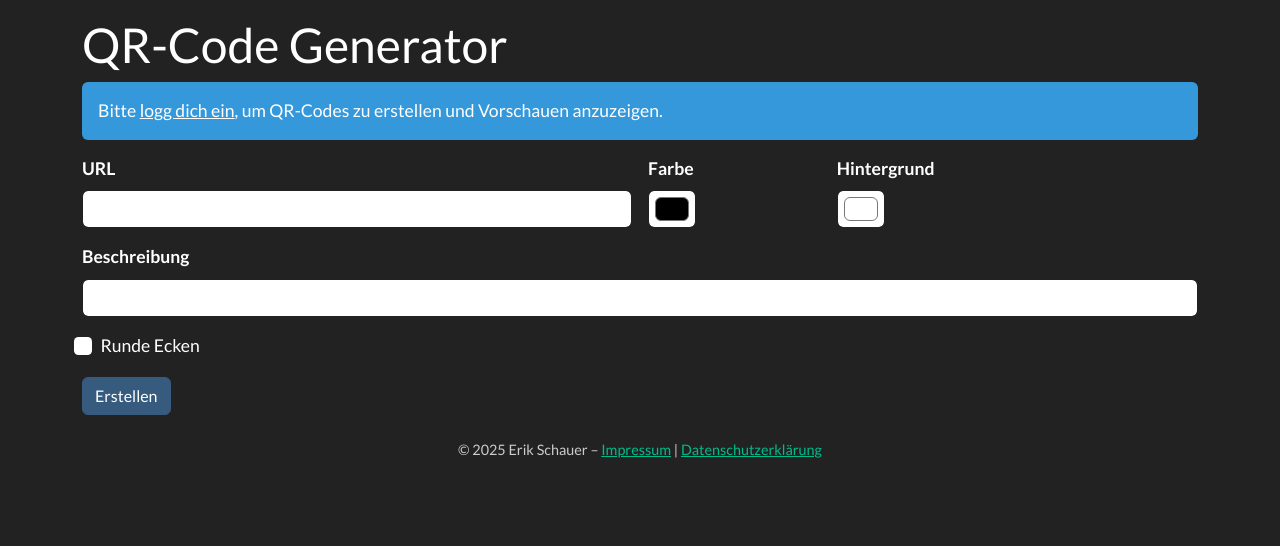
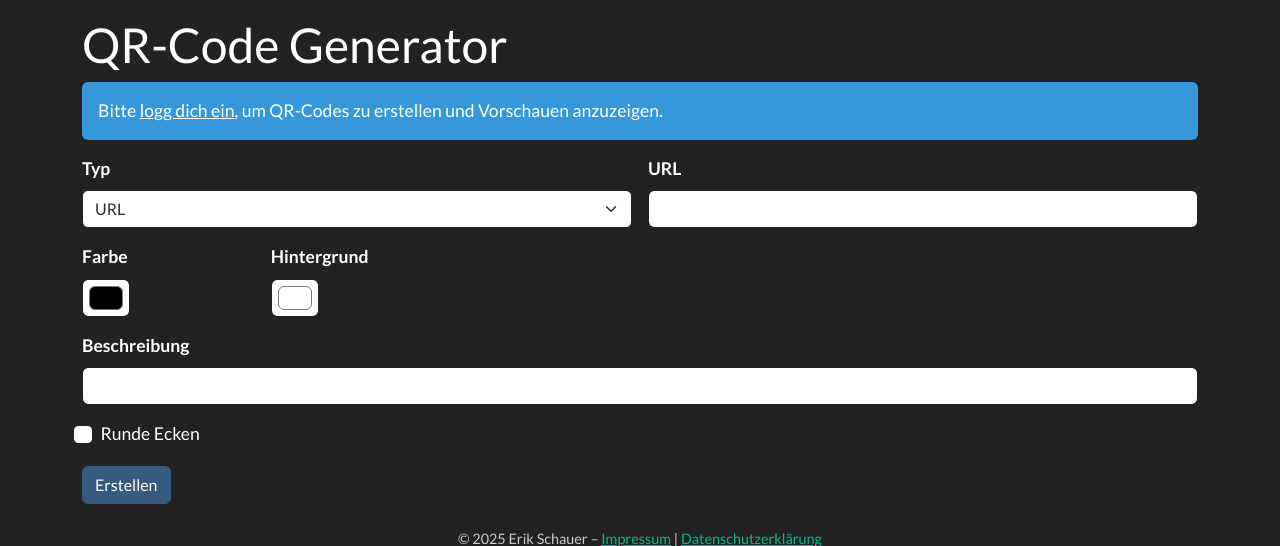
Before and after one commit to DO1FFE/qrcode, a Flask app: page / in a window 1280 px wide. Shown: the part 72-618 px from the top of the page. Run offline with Flask 3, Linux system fonts and the light colour scheme; some libraries are stand-ins or nearby versions.

Commit message:
Improve dynamic fields for QR types

```diff
--- a/app.py
+++ b/app.py
@@ -153,6 +153,7 @@ class User(UserMixin, db.Model):
 class QRCode(db.Model):
     id = db.Column(db.Integer, primary_key=True)
     url = db.Column(db.String(2048))
+    data_type = db.Column(db.String(20), default='url')
     description = db.Column(db.String(255))
     created_at = db.Column(db.DateTime(timezone=True), default=datetime.utcnow)
     png_path = db.Column(db.String(255))
@@ -553,21 +554,44 @@ def index():
         if limit is not None and len(current_user.qrcodes) >= limit:
             flash('Limit für deinen Plan erreicht.')
             return redirect(url_for('index'))
-        url_input = request.form.get('url')
+        data_type = request.form.get('data_type', 'url')
+        if data_type == 'url':
+            data_input = request.form.get('url')
+        elif data_type == 'text':
+            data_input = request.form.get('text')
+        elif data_type == 'email':
+            data_input = 'mailto:' + request.form.get('email', '')
+        elif data_type == 'phone':
+            data_input = 'tel:' + request.form.get('phone', '')
+        elif data_type == 'sms':
+            phone = request.form.get('sms_phone', '')
+            msg = request.form.get('sms_message', '')
+            data_input = f'SMSTO:{phone}:{msg}'
+        elif data_type == 'contact':
+            name = request.form.get('contact_name', '')
+            phone = request.form.get('contact_phone', '')
+            email = request.form.get('contact_email', '')
+            data_input = (
+                'BEGIN:VCARD\nVERSION:3.0\n'
+                f'FN:{name}\nTEL:{phone}\nEMAIL:{email}\nEND:VCARD'
+            )
+        else:
+            data_input = request.form.get('url')
         color = request.form.get('color', 'black')
         bgcolor = request.form.get('bgcolor', 'white')
         rounded = request.form.get('rounded') == 'on'
         description = request.form.get('description')
         try:
             qr_id, png_path, jpg_path, svg_path = generate_qr_files(
-                url_input,
+                data_input,
                 color=color,
                 bgcolor=bgcolor,
                 rounded=rounded,
                 user_id=current_user.id,
             )
             qr = QRCode(
-                url=url_input,
+                url=data_input,
+                data_type=data_type,
                 description=description,
                 png_path=png_path,
                 jpg_path=jpg_path,
@@ -946,6 +970,8 @@ if __name__ == '__main__':
             if 'created_at' not in qr_columns:
                 conn.execute(text('ALTER TABLE qr_code ADD COLUMN created_at DATETIME'))
                 conn.execute(text("UPDATE qr_code SET created_at = CURRENT_TIMESTAMP"))
+            if 'data_type' not in qr_columns:
+                conn.execute(text("ALTER TABLE qr_code ADD COLUMN data_type VARCHAR(20) DEFAULT 'url'"))
             result = conn.execute(text('PRAGMA table_info(payment)'))
             payment_columns = [row[1] for row in result]
             if not payment_columns:
--- a/templates/index.html
+++ b/templates/index.html
@@ -18,8 +18,45 @@
 {% endif %}
 <form method="post" class="row g-3 mb-4">
   <div class="col-md-6">
+    <label class="form-label">Typ</label>
+    <select class="form-select" name="data_type" id="data_type">
+      <option value="url">URL</option>
+      <option value="text">Text</option>
+      <option value="email">Email</option>
+      <option value="phone">Telefon</option>
+      <option value="sms">SMS</option>
+      <option value="contact">Kontaktdaten</option>
+    </select>
+  </div>
+  <div class="col-md-6 data-field data-url">
     <label class="form-label">URL</label>
-    <input type="text" class="form-control" name="url" required>
+    <input type="text" class="form-control" name="url">
+  </div>
+  <div class="col-md-6 data-field data-text d-none">
+    <label class="form-label">Text</label>
+    <input type="text" class="form-control" name="text">
+  </div>
+  <div class="col-md-6 data-field data-email d-none">
+    <label class="form-label">Email</label>
+    <input type="email" class="form-control" name="email">
+  </div>
+  <div class="col-md-6 data-field data-phone d-none">
+    <label class="form-label">Telefon</label>
+    <input type="text" class="form-control" name="phone">
+  </div>
+  <div class="col-md-6 data-field data-sms d-none">
+    <label class="form-label">Telefon</label>
+    <input type="text" class="form-control" name="sms_phone">
+    <label class="form-label mt-1">Nachricht</label>
+    <input type="text" class="form-control" name="sms_message">
+  </div>
+  <div class="col-md-12 data-field data-contact d-none">
+    <label class="form-label">Name</label>
+    <input type="text" class="form-control mb-2" name="contact_name">
+    <label class="form-label">Telefon</label>
+    <input type="text" class="form-control mb-2" name="contact_phone">
+    <label class="form-label">Email</label>
+    <input type="email" class="form-control" name="contact_email">
   </div>
   <div class="col-md-2">
     <label class="form-label">Farbe</label>
@@ -63,7 +100,11 @@
       <img src="{{ url_for('preview', qr_id=qr.id) }}" class="card-img-top qr-preview" alt="QR-Code">
       <div class="card-body">
         <h5 class="card-title">{{ qr.description or 'QR Code' }}</h5>
+        {% if qr.data_type == 'url' %}
         <p class="card-text"><a href="{{ qr.url }}" target="_blank">{{ qr.url }}</a></p>
+        {% else %}
+        <p class="card-text">{{ qr.url }}</p>
+        {% endif %}
         <p class="card-text"><small class="text-muted">{{ qr.created_at_local.strftime('%d.%m.%Y %H:%M') }}</small></p>
         <div class="btn-group" role="group">
           <a href="{{ url_for('download', qr_id=qr.id, fmt='png') }}" class="btn btn-outline-light download-btn">PNG</a>
@@ -81,3 +122,18 @@
 {% endif %}
 
 {% endblock %}
+<script>
+function updateFields() {
+  const type = document.getElementById('data_type').value;
+  document.querySelectorAll('.data-field').forEach(el => {
+    el.classList.add('d-none');
+    el.querySelectorAll('input').forEach(inp => (inp.required = false));
+  });
+  document.querySelectorAll('.data-' + type).forEach(el => {
+    el.classList.remove('d-none');
+    el.querySelectorAll('input').forEach(inp => (inp.required = true));
+  });
+}
+document.getElementById('data_type').addEventListener('change', updateFields);
+document.addEventListener('DOMContentLoaded', updateFields);
+</script>
```
Also changed, not shown: README.md.
